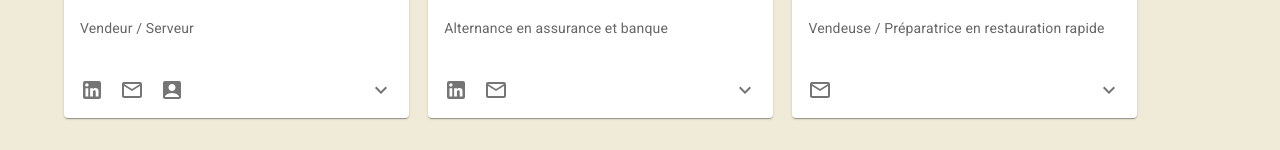
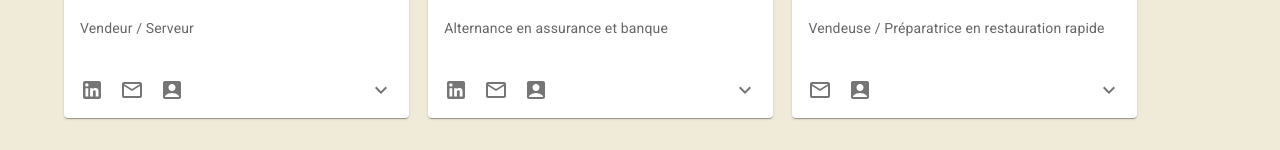
Before and after one commit to CedricFriscia/Defie-jeune, a React (Vite) app: page /candidats in a window 1280 px wide. Shown: the part 572-722 px from the top of the page. Built offline with nearby package versions, Linux system fonts and the light colour scheme.

Commit message:
add karrisa and gerline cv and name on download

```diff
--- a/public/candidats.json
+++ b/public/candidats.json
@@ -52,7 +52,7 @@
       "anniversaire": "04/06/2000",
       "linkedin": "http://linkedin.com/in/karissa-edoh-5bb096209",
       "mail": "edoh.karissa@gmail.com",
-      "cv": "",
+      "cv": "public/CV_Apprentissage_EDOH_KARISSA.pdf",
       "description": "Sérieuse, dynamique et dotée d'un bon relationnel, je souhaite mettre toutes mes connaissances, mes ressources, mais surtout mon expérience dans le secteur de l'assurance et de la banque."
     },
     {
@@ -63,7 +63,7 @@
       "anniversaire": "10/09/1998",
       "linkedin": "",
       "mail": "n.gerline@gmail.com",
-      "cv": "",
+      "cv": "public/-Cv employé polyvalent.pdf",
       "description": "Apprends vite et prête a tout donner"
     },
     {
--- a/src/Components/Card/Card.jsx
+++ b/src/Components/Card/Card.jsx
@@ -99,7 +99,12 @@ const RecipeReviewCard = ({
         ) : null}
 
         {cv === "" ? null : (
-          <a href={cv} download="CV-PDF" target="_blank" rel="noreferrer">
+          <a
+            href={cv}
+            download={"CV-" + firstname + "-" + lastname + "-PDF"}
+            target="_blank"
+            rel="noreferrer"
+          >
             <IconButton aria-label="CV">
               <AccountBoxIcon />
             </IconButton>
```
Also changed, not shown: 2 other files (tests, documents, lock files or other folders).
